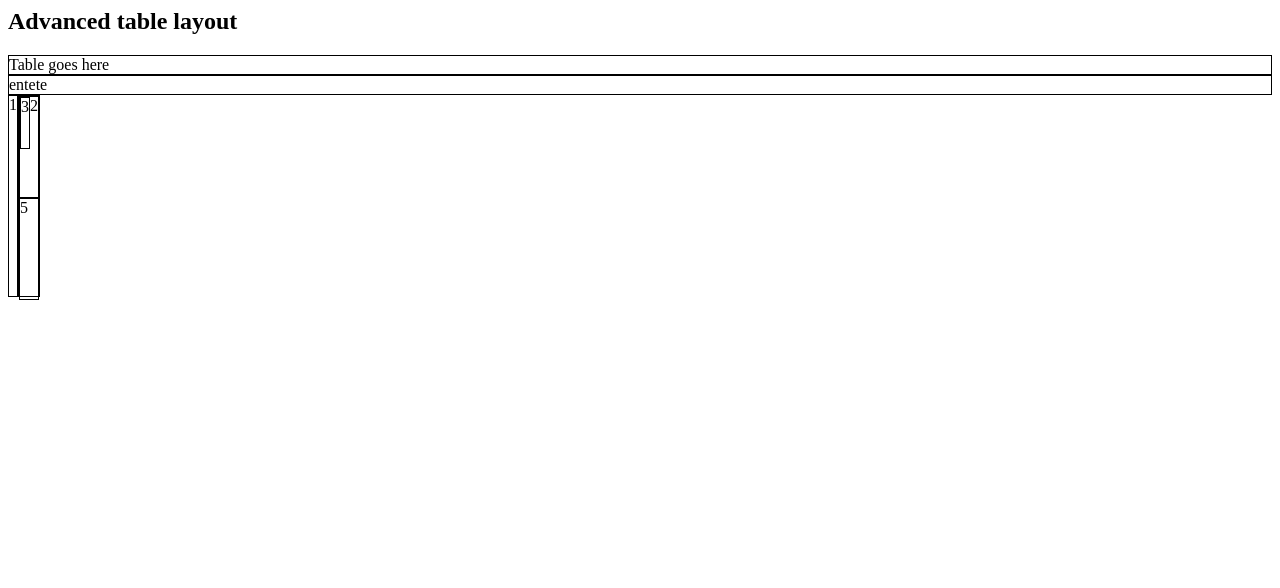
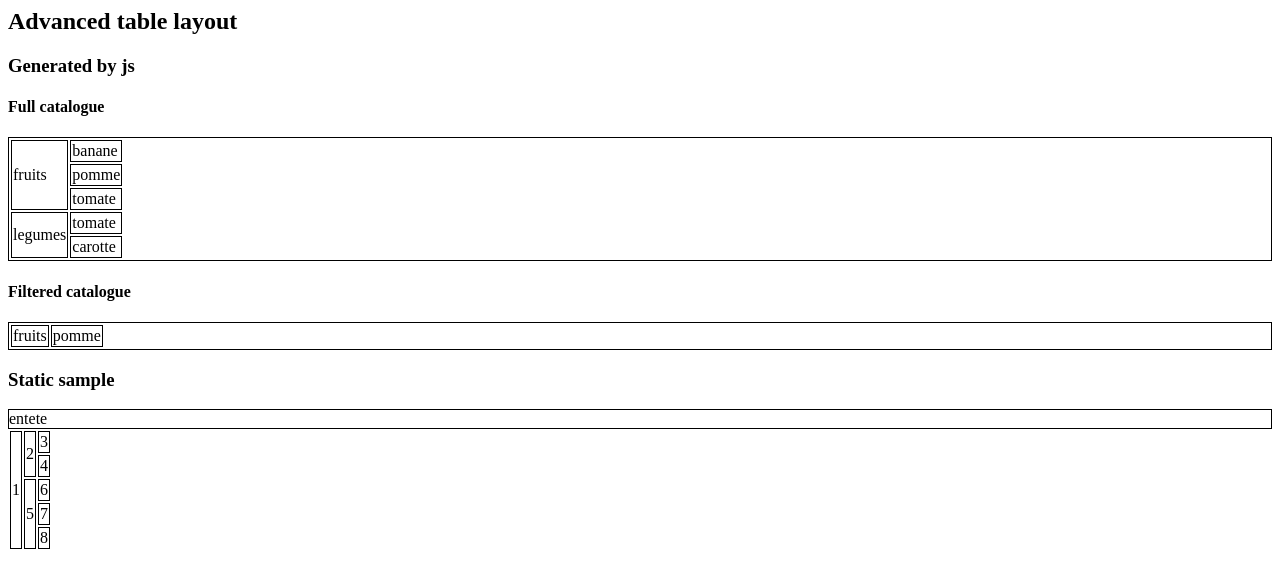
Before and after one commit to loorenzooo/js-table-filter, a plain HTML site: page index.html in a window 1280 px wide. Drawn offline with Linux system fonts and the light colour scheme.

Commit message:
Mise au point

```diff
--- a/index.html
+++ b/index.html
@@ -11,59 +11,53 @@
                     ['fruits', 'banane'],
                     ['fruits', 'pomme'],
                     ['fruits', 'tomate'],
-                    ['legumes', 'tomate']
+                    ['legumes', 'tomate'],
+                    ['legumes', 'carotte']
                   ];
   console.log(catalogue);
-  var filtrer = filtrage(catalogue, [null,'tomate']);
+  var filtrer = filtrage(catalogue, [null,'pomme']);
   console.log(filtrer);
   var htmlTable = toAssociativeArray(catalogue);
+  var filteredHtmlTable = toAssociativeArray(filtrer);
   console.log(htmlTable);
 </script>
 
 <h2>Advanced table layout</h2>
+<h3>Generated by js</h3>
+<h4>Full catalogue</h4>
+<div id="table-container">
+Table goes here
+</div>
 
-<div id="table-container">
+<h4>Filtered catalogue</h4>
+<div id="table-container2">
 Table goes here
 </div>
 
 <script type="text/javascript">
 // Convertit en html le catalogue et affiche le rendu
-//$("#table-container").html(toHtml(htmlTable));
+$("#table-container").html(toHtml(htmlTable));
+$("#table-container2").html(toHtml(filteredHtmlTable));
+
 </script>
+
+
+
+<h3>Static sample</h3>
 
 <div class="entete">
   entete
 </div>
 
-<!-- Conteneur niv1 -->
-<div class="left" style="height:200px">
-1
-</div>
+<!-- Niveaux 2 et 3 précédés d'un tr si pas les premiers de la liste -->
 
-<!-- Conteneur niv 2 -->
-<div class="left" style="height:200px">
-
-<div style="height:100px">
-2
-
-<div style="height:50px" class="left">
-  3
-</div>
-
-
-</div>
-
-<div style="height:100px">
-5
-</div>
-
-</div>
-
-
-
-
-
-
+<table>
+  <tr><td rowspan="5">1</td><td rowspan="2">2</td><td>3</td></tr>
+  <tr>                                            <td>4</td></tr>
+  <tr>                      <td rowspan="3">5</td><td>6</td></tr>
+  <tr>                                            <td>7</td></tr>
+  <tr>                                            <td>8</td></tr>
+</table>
 
 </body>
 </html>
--- a/js/functions.js
+++ b/js/functions.js
@@ -31,7 +31,9 @@ function toAssociativeArray(catalogue){
       retour[row[0]].rowspan = 0
     }
     // Ajout de la valeur de la feuille
-    retour[row[0]].items.push(row[1]);
+    var niv2 = new Object();
+    niv2.label = row[1];
+    retour[row[0]].items.push(niv2);
     retour[row[0]].rowspan = retour[row[0]].rowspan + 1;
   }
   return retour;
@@ -43,21 +45,16 @@ function toHtml(catalogue){
   for (var niv1_prop in catalogue){
     // Niveau 1
     var niv1 = catalogue[niv1_prop];
-    retour += "<tr rowspan='"+niv1.rowspan+"'>";
-    retour += "<td>"+niv1.label+"</td>";
-    retour += "</tr>";
+    retour += "<tr><td rowspan='"+niv1.rowspan+"'>"+niv1.label+"</td>";
 
-    // Niveau 1 container
-    retour += "<div class='left'>";
-    // Niveau 2
+    // Boucle sur niveau 2
+    var niv2_tr = '';
     for (var niv2_prop in niv1.items){
-      var niv2 = niv1.items[niv2_prop];
-      retour += "<div>";
-      retour += niv2;
-      retour += "</div>";
+        var niv2 = niv1.items[niv2_prop];
+        retour += niv2_tr+"<td>"+niv2.label+"</td></tr>";
+        niv2_tr="<tr>";
     }
-    retour += "</div>";
   }
-  retour += "</div>";
+  retour += "</table>";
   return retour;
 }
```
